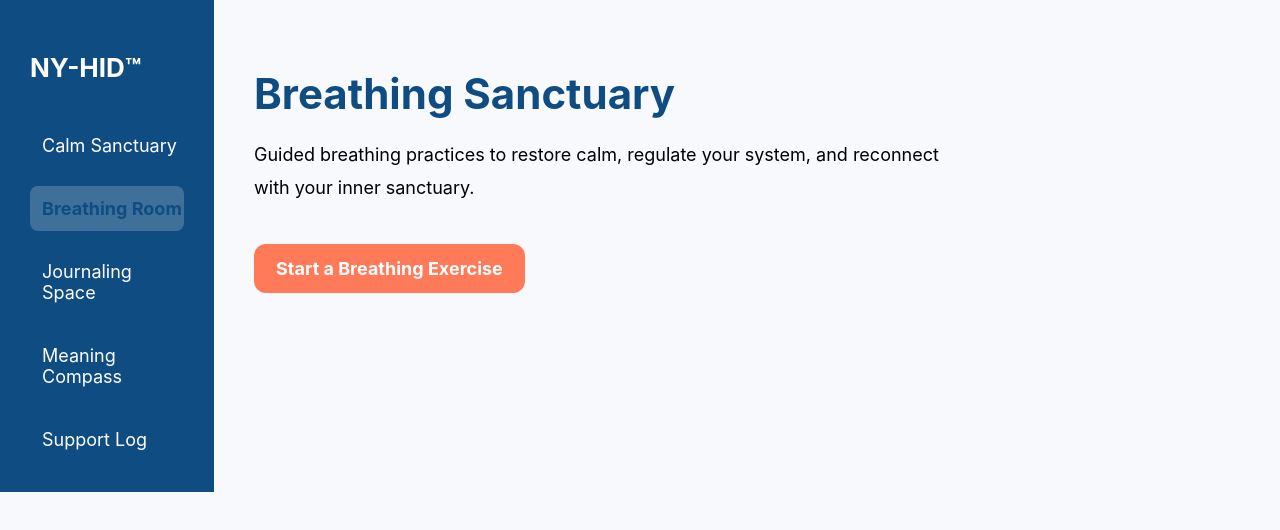
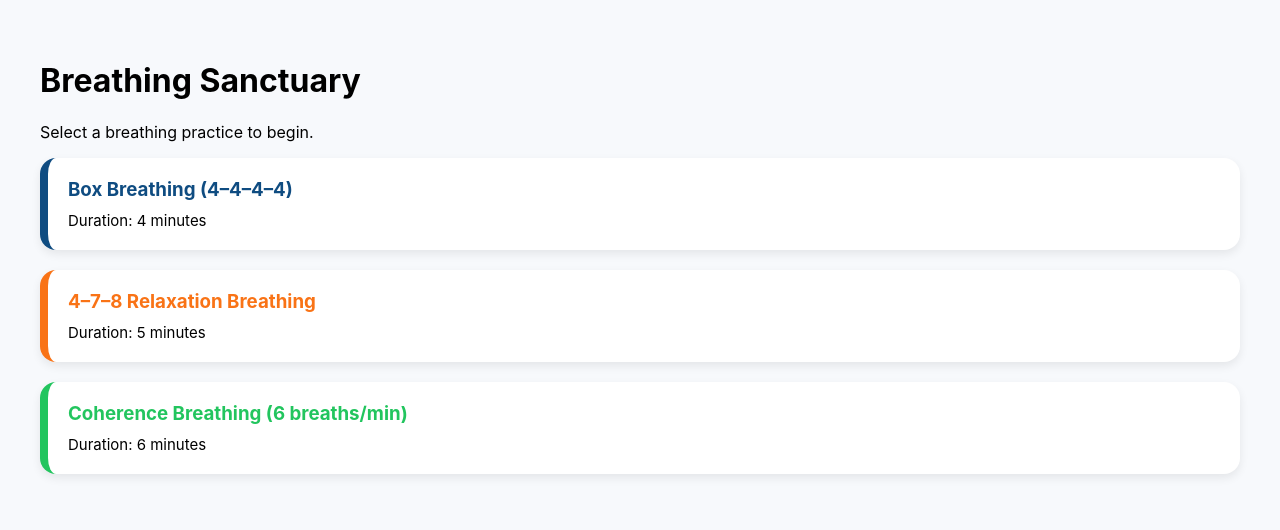
Before and after one commit to nyumbayetuorg-prog/ny-hid, a Next.js app: page /breathing in a window 1280 px wide. Shown: the top 530 px of the page. Built offline with nearby package versions, Linux system fonts and the light colour scheme.

Commit message:
Update breathing.js
Page Breathing

```diff
--- a/pages/breathing.js
+++ b/pages/breathing.js
@@ -1,36 +1,35 @@
-import Sidebar from "../components/Sidebar";
+import BreathingExerciseCard from "../components/BreathingExerciseCard";
 
 export default function Breathing() {
+  const startExercise = (name) => {
+    alert(`Starting: ${name}`);
+  };
+
   return (
-    <div style={{ display: "flex" }}>
-      <Sidebar />
-      <main style={{ padding: "40px", width: "100%" }}>
-        <h1 style={{ fontSize: "42px", color: "#0F4C81", marginBottom: "20px" }}>
-          Breathing Sanctuary
-        </h1>
-        <p style={{ fontSize: "18px", maxWidth: "700px", lineHeight: "1.8" }}>
-          Guided breathing practices to restore calm, regulate your system, and reconnect
-          with your inner sanctuary.
-        </p>
+    <div style={{ padding: "40px" }}>
+      <h1>Breathing Sanctuary</h1>
+      <p>Select a breathing practice to begin.</p>
 
-        <div style={{ marginTop: "40px" }}>
-          <a
-            href="#"
-            style={{
-              display: "inline-block",
-              padding: "14px 22px",
-              background: "#FF7A59",
-              color: "white",
-              borderRadius: "12px",
-              textDecoration: "none",
-              fontWeight: "bold",
-              fontSize: "18px",
-            }}
-          >
-            Start a Breathing Exercise
-          </a>
-        </div>
-      </main>
+      <BreathingExerciseCard
+        title="Box Breathing (4–4–4–4)"
+        duration="4 minutes"
+        color="#0F4C81"
+        onStart={() => startExercise("Box Breathing")}
+      />
+
+      <BreathingExerciseCard
+        title="4–7–8 Relaxation Breathing"
+        duration="5 minutes"
+        color="#F97316"
+        onStart={() => startExercise("4–7–8 Breathing")}
+      />
+
+      <BreathingExerciseCard
+        title="Coherence Breathing (6 breaths/min)"
+        duration="6 minutes"
+        color="#22C55E"
+        onStart={() => startExercise("Coherence Breathing")}
+      />
     </div>
   );
 }
```
